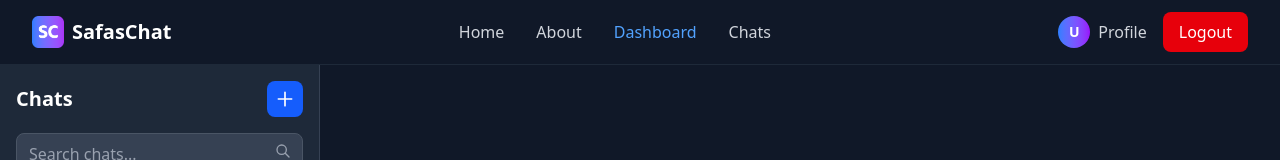
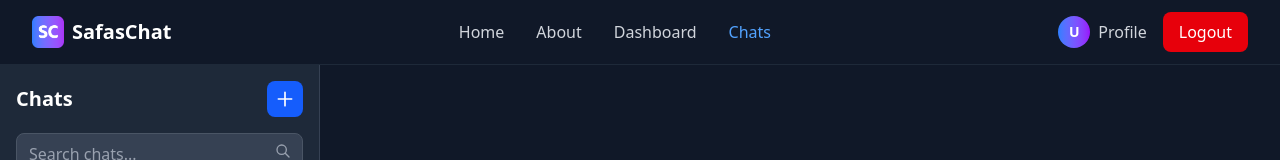
Before and after one commit to lnieuwenhuis/SafasChat, a React (Vite) app in the folder frontend/: page /chats in a window 1280 px wide. Shown: the top 160 px of the page. Built offline with nearby package versions, Linux system fonts and the light colour scheme.

Commit message:
Update DashboardHeader.tsx

```diff
--- a/frontend/src/Components/General/DashboardHeader.tsx
+++ b/frontend/src/Components/General/DashboardHeader.tsx
@@ -1,6 +1,12 @@
-import { Link } from 'react-router-dom'
+import { Link, useLocation } from 'react-router-dom'
 
 function DashboardHeader() {
+    const location = useLocation()
+
+    const isActive = (path: string) => {
+        return location.pathname === path
+    }
+
     const handleLogout = () => {
         // TODO: Implement logout functionality
         console.log('Logout clicked')
@@ -18,16 +24,44 @@ function DashboardHeader() {
 
             {/* Navigation */}
             <nav className="hidden md:flex space-x-8">
-                <Link to="/" className="text-gray-300 hover:text-white transition-colors duration-200">
+                <Link
+                    to="/"
+                    className={`transition-colors duration-200 ${
+                        isActive('/')
+                            ? 'text-blue-400 font-medium'
+                            : 'text-gray-300 hover:text-white'
+                    }`}
+                >
                 Home
                 </Link>
-                <Link to="/about" className="text-gray-300 hover:text-white transition-colors duration-200">
+                <Link
+                    to="/about"
+                    className={`transition-colors duration-200 ${
+                        isActive('/about')
+                            ? 'text-blue-400 font-medium'
+                            : 'text-gray-300 hover:text-white'
+                    }`}
+                >
                 About
                 </Link>
-                <Link to="/dashboard" className="text-blue-400 hover:text-blue-300 transition-colors duration-200 font-medium">
+                <Link
+                    to="/dashboard"
+                    className={`transition-colors duration-200 ${
+                        isActive('/dashboard')
+                            ? 'text-blue-400 font-medium'
+                            : 'text-gray-300 hover:text-white'
+                    }`}
+                >
                 Dashboard
                 </Link>
-                <Link to="/chats" className="text-gray-300 hover:text-white transition-colors duration-200">
+                <Link
+                    to="/chats"
+                    className={`transition-colors duration-200 ${
+                        isActive('/chats')
+                            ? 'text-blue-400 font-medium'
+                            : 'text-gray-300 hover:text-white'
+                    }`}
+                >
                 Chats
                 </Link>
             </nav>
@@ -37,7 +71,11 @@ function DashboardHeader() {
                 {/* Profile Button */}
                 <Link
                 to="/profile"
-                className="flex items-center space-x-2 text-gray-300 hover:text-white transition-colors duration-200"
+                className={`flex items-center space-x-2 transition-colors duration-200 ${
+                    isActive('/profile')
+                        ? 'text-blue-400'
+                        : 'text-gray-300 hover:text-white'
+                }`}
                 >
                 <div className="w-8 h-8 bg-gradient-to-r from-blue-500 to-purple-600 rounded-full flex items-center justify-center">
                     <span className="text-white font-bold text-sm">U</span>
```
